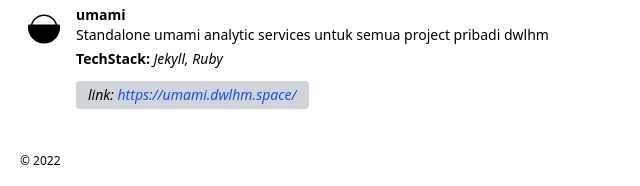
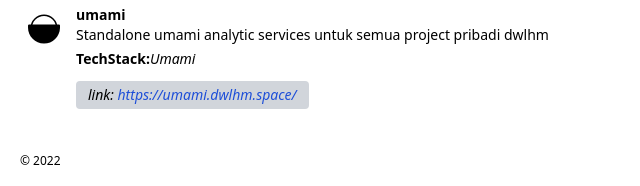
Before and after one commit to dwlhm/main-page, a plain HTML site: page index.html in a window 1280 px wide. Shown: the part 763-949 px from the top of the page, 0-640 px from the left. Drawn offline with nearby package versions, Linux system fonts and the light colour scheme.

Commit message:
Revisi TechStack project umami

```diff
--- a/index.html
+++ b/index.html
@@ -126,7 +126,7 @@
                             <div class="ml-2">
                                 <h2 class="font-semibold">umami</h2>
                                 <p>Standalone umami analytic services untuk semua project pribadi dwlhm</p>
-                                <p class="text-sm pb-2 pt-1 italic"><span class="font-semibold not-italic">TechStack:</span> Jekyll, Ruby</p>
+                                <p class="text-sm pb-2 pt-1 italic"><span class="font-semibold not-italic">TechStack:</span>Umami</p>
                                 <p class="italic bg-gray-300 px-3 py-1 my-1 rounded inline-block">link:
                                     <a
                                         class="italic text-blue-700"
```
